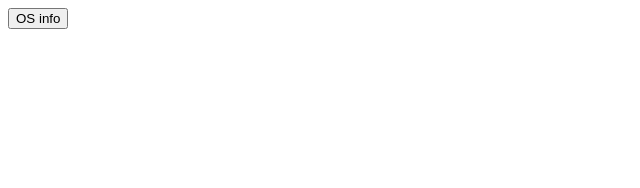
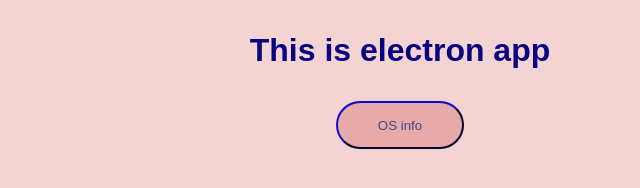
Before and after one commit to afinogenka/electron, an Electron app: page index.html in a window 800 px wide. Shown: the whole page, without its empty margins (0-640 px from the left). Drawn offline with Linux system fonts and the light colour scheme.

Commit message:
added styles

```diff
--- a/index.html
+++ b/index.html
@@ -4,13 +4,59 @@
     <meta charset="UTF-8">
     <meta name="viewport" content="width=device-width, initial-scale=1.0">
     <title>electron</title>
+    <style>
+
+        * {
+            background-color: #F4D3D3;
+        }
+
+
+        body {
+            margin: 0 auto;
+        }
+
+        .head {
+            padding: 2rem;
+            font-size: 2rem;
+            color: #090580;
+            font-weight: bold;
+            font-family: sans-serif;
+            text-align: center;
+
+        }
+
+        main {
+            display: flex;
+            height: 100%;
+            justify-content: center;
+
+        }
+
+        button {
+            border-radius: 2rem;
+            background-color: #E8A9A9;
+            height: 3rem;
+            width: 8rem;
+            justify-content: center;
+            font-size: bold;
+            border-color: #090580;
+            color: #46458c;
+        }
+
+    </style>
 </head>
 <body>
+    <header>
+        <div class="head">This is electron app</div>
+    </header>
+
+    <main>
         <button id="btn">OS info</button>
         <script >
             const {ipcRenderer} = require("electron");
             const btn = document.getElementById("btn")
             btn.onclick = () => ipcRenderer.send("html")
         </script>
+    </main>
 </body>
 </html>
--- a/main.js
+++ b/main.js
@@ -1,7 +1,9 @@
 const {app, BrowserWindow, ipcMain} = require("electron");
 const path = require("path");
 const fs = require("fs");
-const os = "Windows";
+
+
+var os = process.platform;
 
 const openWindow = () => {
     const win  = new BrowserWindow({
@@ -37,7 +39,6 @@ const openWindow = () => {
 
     ipcMain.on("html", (event, options)=>{
         fs.writeFileSync("Created with electron.txt", os, "utf-8");
-        event.reply("saved");
     });
 
 
```
Lines whose indentation alone changed are shown as unchanged.
